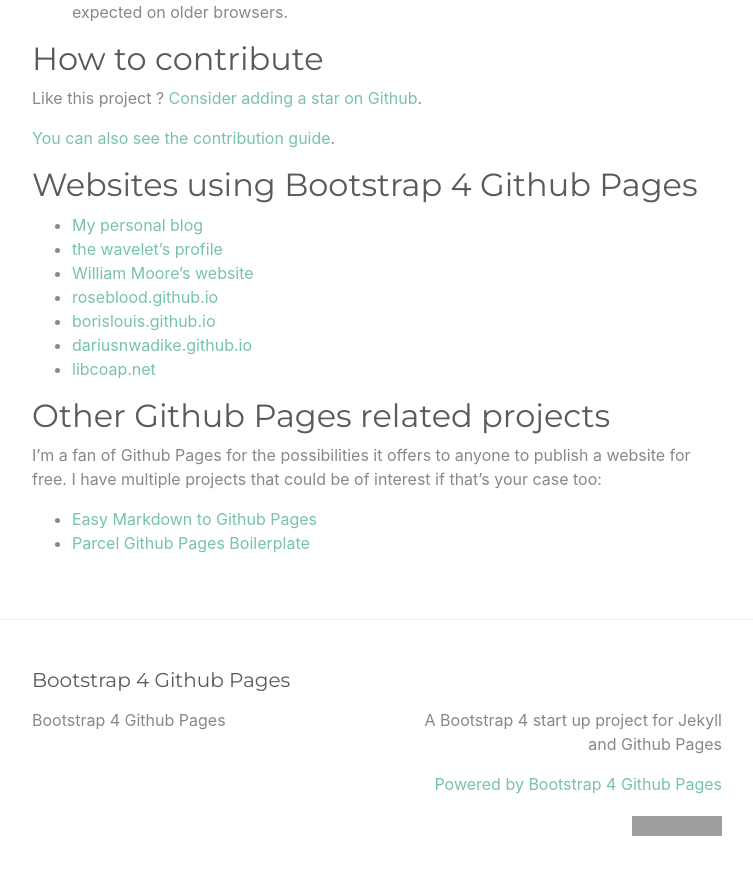
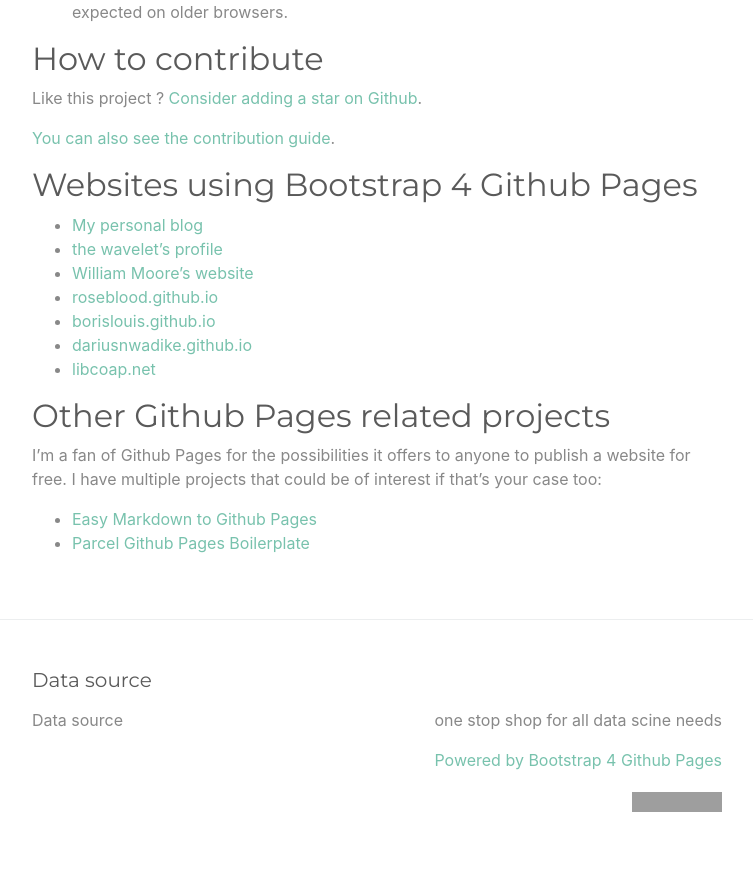
Before and after one commit to RoiPeleg/Data-Hub, a Jekyll site: the page built from index.md, in a window 1280 px wide and 900 px high, scrolled down 2544 px. Shown: the top 875 px of the window, without its empty margins (263-1016 px from the left). Built offline with Jekyll 4.4.1, drawn with Linux system fonts in a browser that asks for light colours; some of the changed text lies outside the part shown; grey boxes are pictures that could not be loaded.

Commit message:
Update _config.yml

```diff
--- a/_config.yml
+++ b/_config.yml
@@ -13,10 +13,10 @@
 # you will see them accessed via {{ site.title }}, {{ site.email }}, and so on.
 # You can create any custom variable you would like, and they will be accessible
 # in the templates via {{ site.myvariable }}.
-title: Bootstrap 4 Github Pages
+title: Data source
 email: ""
 description: >- # this means to ignore newlines until "baseurl:"
-  A Bootstrap 4 start up project for Jekyll and Github Pages
+  one stop shop for all data scine needs
 #baseurl: "" # the subpath of your site, e.g. /blog
 #url: "" # the base hostname & protocol for your site, e.g. http://example.com
 #twitter_username: jekyllrb
@@ -31,7 +31,7 @@ plugins:
 
 # A list of the pages to display in the navigation bar
 header_pages:
-
+- NLP.md
 # Exclude from processing.
 # The following items will not be processed, by default. Create a custom list
 # to override the default setting.
```
